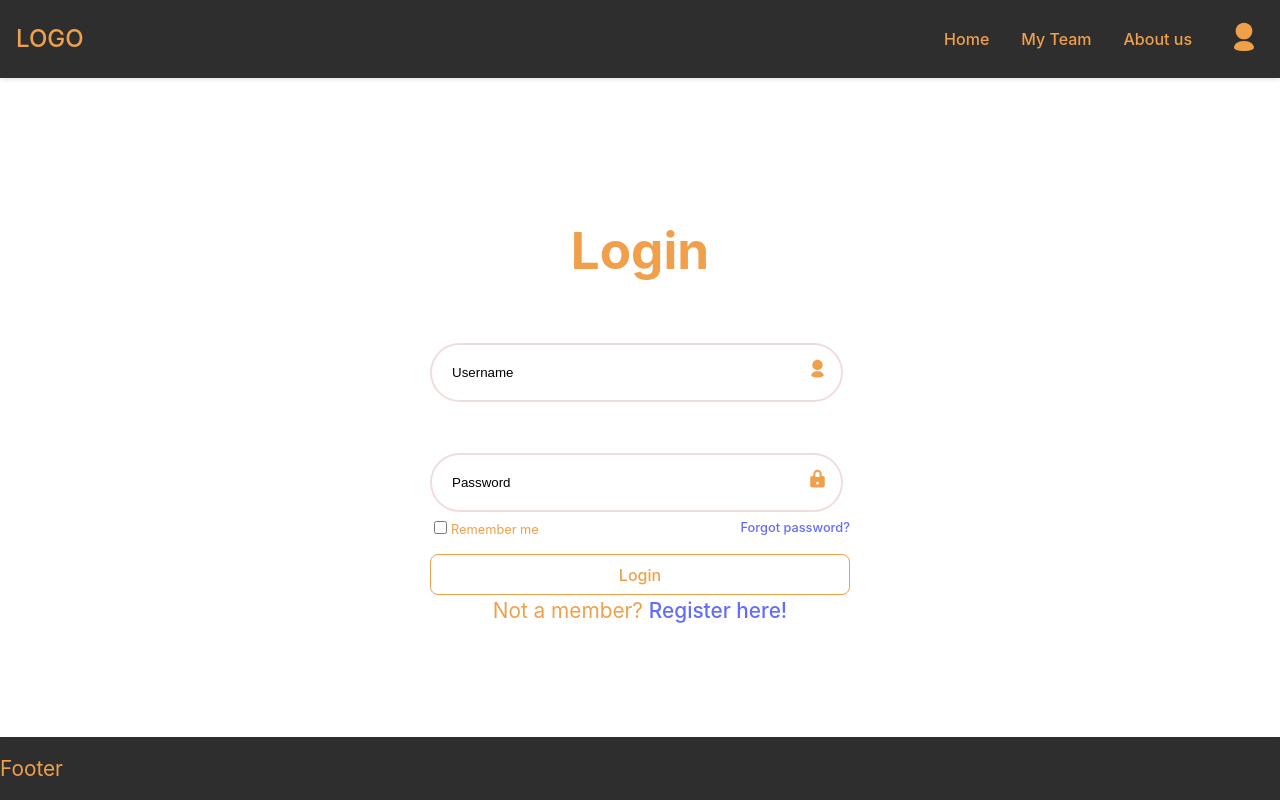
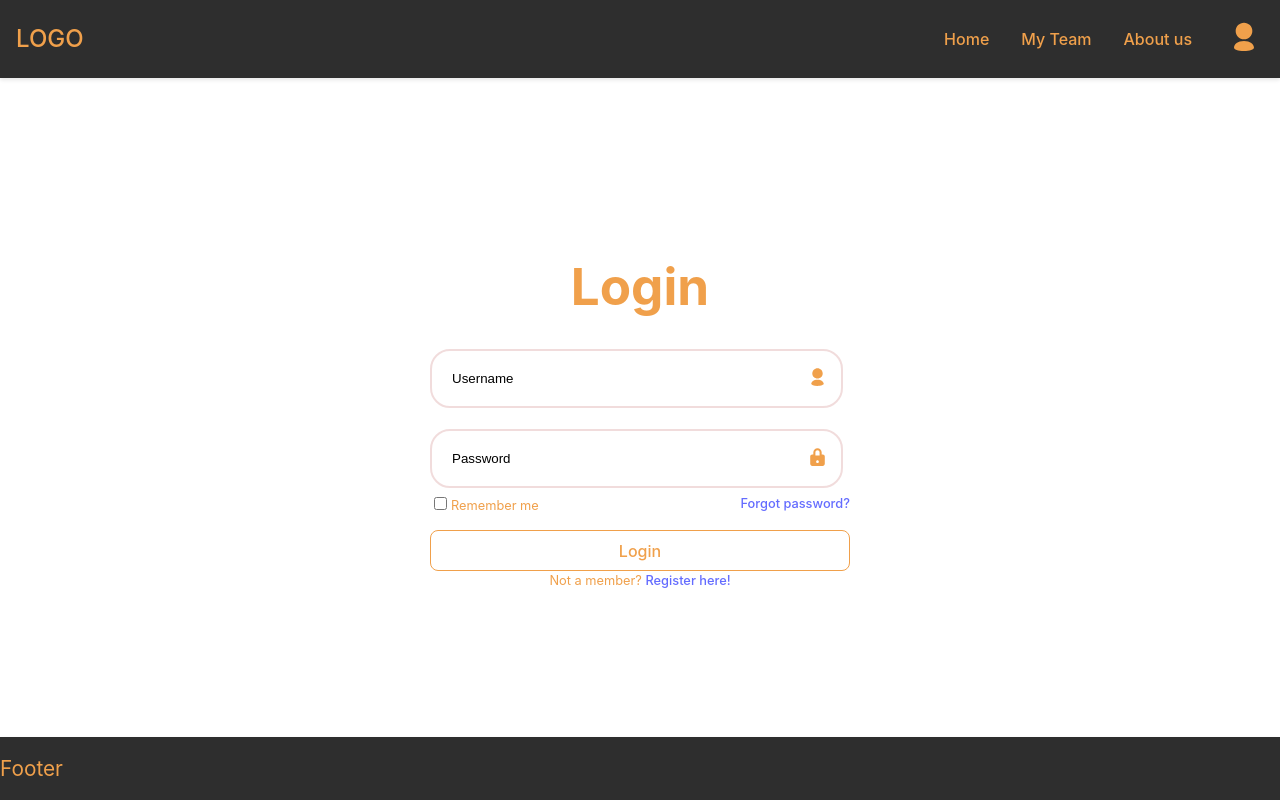
Before and after one commit to AndresLaptes/DeveloperWeek, a React (Vite) app in the folder frontend/: page /Login in a window 1280 px wide. Built offline with nearby package versions, Linux system fonts and the light colour scheme.

Commit message:
Fixed horrible code logic. Fixed minor errors.

```diff
--- a/frontend/src/components/LoginForm.jsx
+++ b/frontend/src/components/LoginForm.jsx
@@ -4,10 +4,16 @@ import { TiUser } from "react-icons/ti";
 import { TiLockClosed } from "react-icons/ti";
 
 const LoginForm = () => {
+
+    const handleSubmit = () => {
+
+    }
+
+
     return (
         <div className="wrapper">
+            <h1>Login</h1>
             <form action="">
-                <h1>Login</h1>
                 <div className="input-box">
                     <input type="text" placeholder='Username' required/>
                     <TiUser className="icon"/>
@@ -21,7 +27,7 @@ const LoginForm = () => {
                     <a href="#">Forgot password?</a>
                 </div>
 
-                <button className="submit-button" type="submit">Login</button>
+                <button className="submit-button" type="submit" onClick={handleSubmit()}>Login</button>
 
                 <div className="register-link">
                     <p>Not a member? <a href="#">Register here!</a></p>
--- a/frontend/src/components/ProfileMenu.jsx
+++ b/frontend/src/components/ProfileMenu.jsx
@@ -9,7 +9,7 @@ const ProfileMenu = ({children, initialIsLogged}) => {
     const [isLogged, setIsLogged] = useState(initialIsLogged);
 
     const dropdownRef = useRef(null);
-    const userPhoto = "";
+    const userPhoto = ""; //TODO UPDATE ACCORDING TO PROFILE PICTURE PATH
 
     useEffect(() => {
 
@@ -27,21 +27,17 @@ const ProfileMenu = ({children, initialIsLogged}) => {
 
     }, []);
 
-
-
-
     return (
          <div ref={dropdownRef}>
             <div className="profile-container" onClick={() => setProfileDropdown(!profileDropdown)}>
                 {
-                    ( !isLogged && <TiUser className="profile-image unlogged"/> )
-                    ||
-                    (isLogged &&
-                    <img
-                        src= {isLogged ? userPhoto : defaultUser}
+                    ( isLogged
+                    ? <img
+                        src= "userPhoto" //TODO UPDATE ACCORDING TO PROFILE PICTURE PATH
                         alt="user"
                         className="profile-image logged"
-                    />
+                      />
+                    : <TiUser className="profile-image unlogged"/>
                     )
                 }
             </div>
@@ -49,8 +45,8 @@ const ProfileMenu = ({children, initialIsLogged}) => {
 
                 <div className={`profile-dropdown-arrow ${profileDropdown ? 'active' : ''}`}></div>
                 {
-                    isLogged &&
-                    <ul className={`profile-menu-list $ logged`}>
+                    (isLogged
+                    ? <ul className={`profile-menu-list $ logged`}>
                         <li className="menu-item">
                             <Link to="/Profile">Profile</Link>
                         </li>
@@ -58,11 +54,8 @@ const ProfileMenu = ({children, initialIsLogged}) => {
                             <Link to="/Settings">Settings</Link>
                         </li>
                         <li className="menu-item" onClick={() => setIsLogged(!isLogged)}>Logout</li>
-                    </ul>
-                }
-                {
-                    !isLogged &&
-                    <ul className={`profile-menu-list $ 'unlogged'`}>
+                      </ul>
+                    : <ul className={`profile-menu-list $ 'unlogged'`}>
                         <li className="menu-item">
                             <Link to="/Login">Log In</Link>
                         </li>
@@ -70,7 +63,8 @@ const ProfileMenu = ({children, initialIsLogged}) => {
                             <Link to="/Signup">Sign Up</Link>
                         </li>
                         <li className="menu-item" onClick={() => setIsLogged(!isLogged)}>Click to simulate login</li>
-                    </ul>
+                      </ul>
+                    )
                 }
             </div>
          </div>
--- a/frontend/src/styles/LoginForm.css
+++ b/frontend/src/styles/LoginForm.css
@@ -1,16 +1,10 @@
+
 .wrapper {
     width: 420px;
-    display: flex;
-    justify-content: center;
-    align-items: center;
 }
 
-form {
-    width: 100%;
-    display: flex;
-    flex-direction: column;
-    justify-content: center;
-    align-items: center;
+.wrapper h1{
+    text-align: center;
 }
 
 .wrapper .input-box{
@@ -27,7 +21,7 @@ form {
     border: none;
     outline: none;
     border: 2px solid rgba(186, 82, 82, 0.2);
-    border-radius: 40px;
+    border-radius: 20px;
     color: black;
 }
 
@@ -39,7 +33,7 @@ form {
     position: absolute;
     right: 20px;
     top: 50%;
-    transform: translateY(-50%);
+    transform: translateY(-40%);
     font-size: 25px;
 }
 
@@ -65,3 +59,11 @@ form {
 .submit-button:hover{
     background-color: rebeccapurple;
 }
+
+.wrapper .register-link {
+    text-align: center;
+}
+
+.register-link p{
+    font-size: 0.8rem;
+}
```
